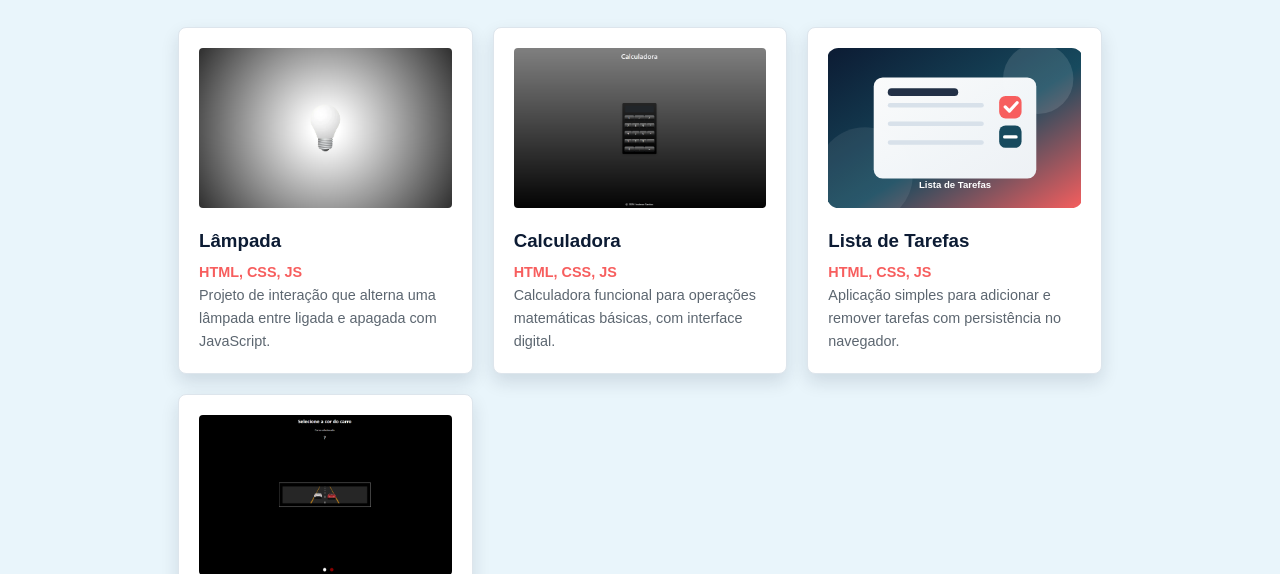
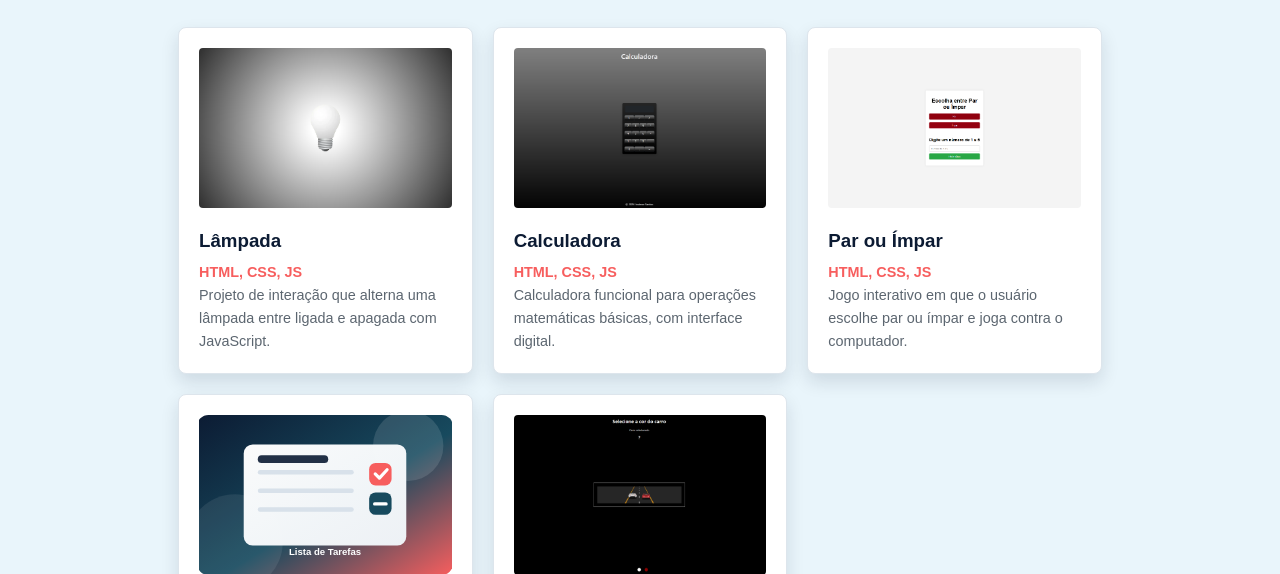
Before and after one commit to ViniciusMelo01/PortF-lio-pessoal, a plain HTML site: page index.html in a window 1280 px wide. Shown: the part 638-1212 px from the top of the page. Drawn offline with Linux system fonts and the light colour scheme.

Commit message:
Add Par ou Ímpar to portfolio

```diff
--- a/index.html
+++ b/index.html
@@ -60,6 +60,12 @@
                         <h3>Calculadora</h3>
                         <p>HTML, CSS, JS</p>
                         <p>Calculadora funcional para operações matemáticas básicas, com interface digital.</p>
+                    </a>
+                    <a href="Portfólio/impar-ou-par/Atv.Lista tarefa/atividade_lista_tarefas/index.html" target="_blank" rel="noopener noreferrer" class="portfolio-item">
+                        <img src="assets/cover-impar-ou-par.png" alt="Projeto Par ou Ímpar">
+                        <h3>Par ou Ímpar</h3>
+                        <p>HTML, CSS, JS</p>
+                        <p>Jogo interativo em que o usuário escolhe par ou ímpar e joga contra o computador.</p>
                     </a>
                     <a href="Portfólio/lista-de-tarefas/atividade_lista_tarefas/index.html" target="_blank" rel="noopener noreferrer" class="portfolio-item">
                         <img src="assets/cover-lista-tarefas.svg" alt="Projeto Lista de Tarefas">
```
Also changed, not shown: 1 other file.
